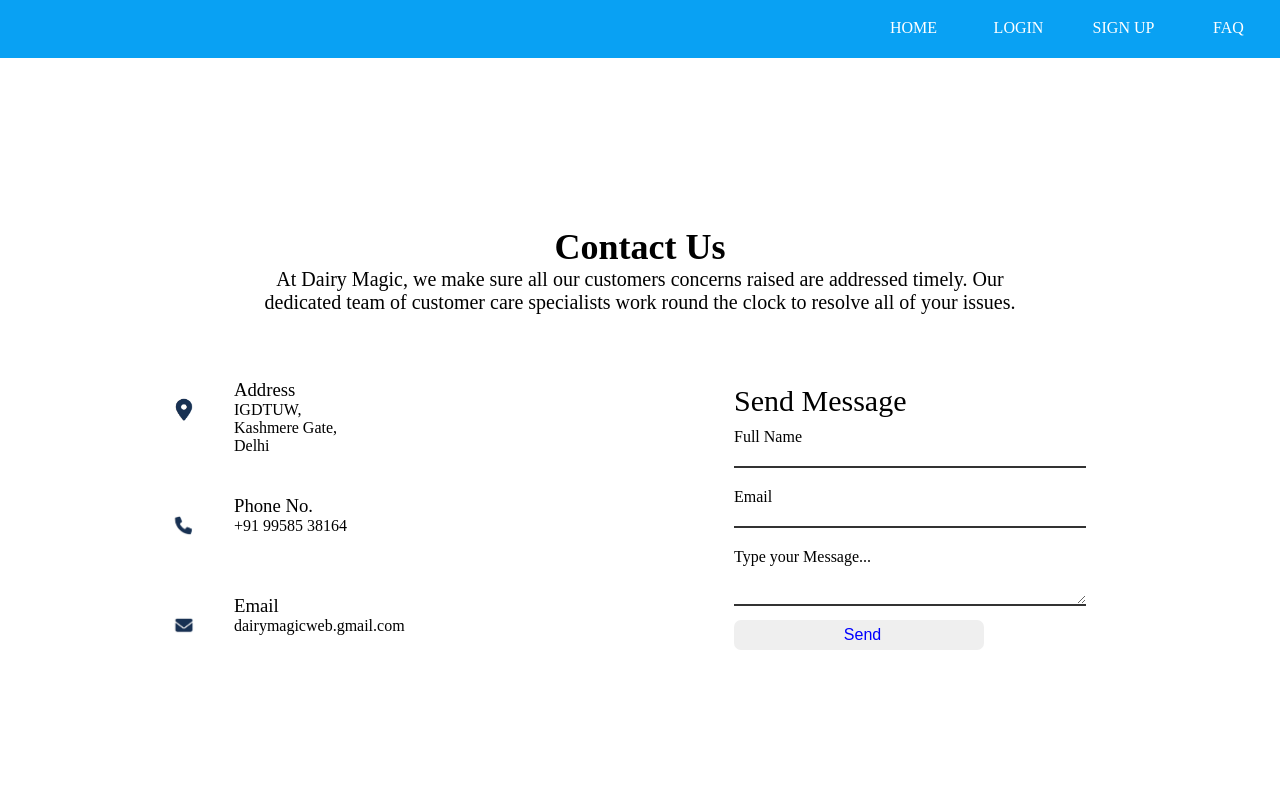
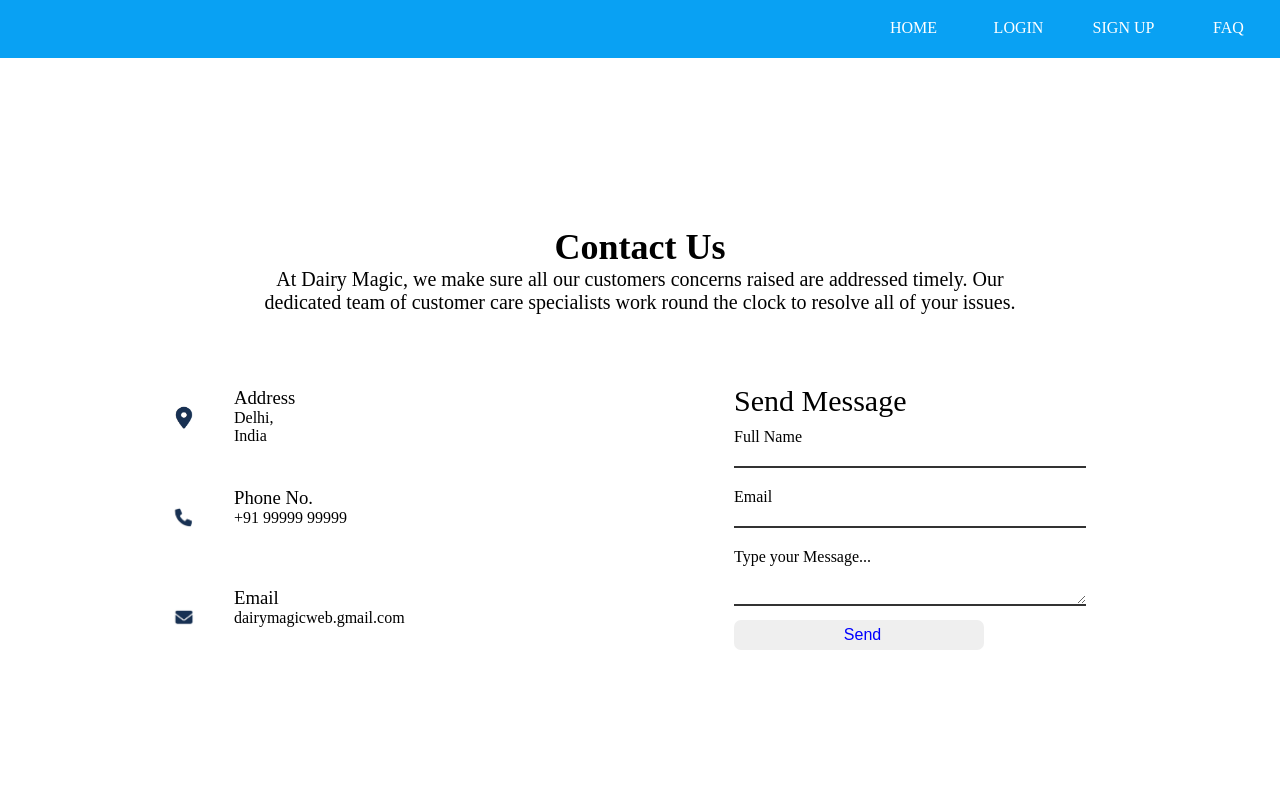
Before and after one commit to twishackaul/twishackaul.github.io, a plain HTML site: page ContactUs.html in a window 1280 px wide. Shown: the top 800 px of the page. Drawn offline with Linux system fonts and the light colour scheme.

Commit message:
Update ContactUs.html

```diff
--- a/ContactUs.html
+++ b/ContactUs.html
@@ -32,7 +32,7 @@
                         </div>
                         <div class="text">
                             <h3>Address</h3>
-                            <p>IGDTUW,<br>Kashmere Gate,<br>Delhi</p>
+                            <p>Delhi,<br>India</p>
                         </div>
                      </div>
                      <div class="box">
@@ -41,7 +41,7 @@
                         </div>
                         <div class="text">
                             <h3>Phone No.</h3>
-                            <p>+91 99585 38164</p>
+                            <p>+91 99999 99999</p>
                         </div>
                     </div>
                     <div class="box">
```
